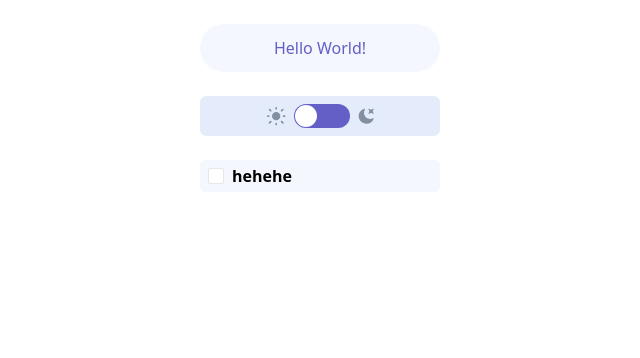
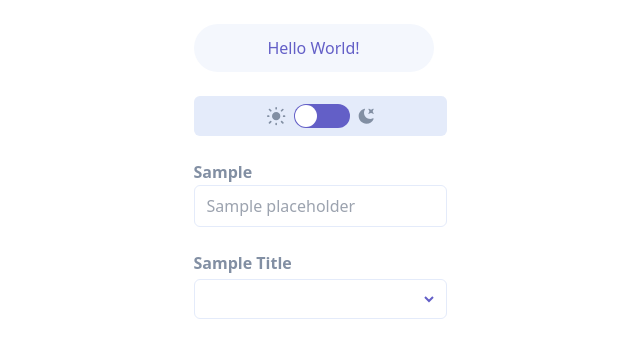
Before and after one commit to hmrbcnto/kanban_app, a Next.js app: page / in a window 1280 px wide. Shown: the top 358 px of the page, without its empty margins (320-960 px from the left). Built offline with nearby package versions, Linux system fonts and the light colour scheme.

Commit message:
feat: added dropdown component

```diff
--- /dev/null
+++ b/src/components/Dropdown/DropdownItems.tsx
@@ -0,0 +1,19 @@
+import React from 'react';
+import { twMerge } from 'tailwind-merge';
+import { DropdownItem } from './Dropdown.types';
+
+const DropdownItem: React.FC<DropdownItem> = ({
+  id,
+  key,
+  value,
+  display
+}) => {
+  const dropdownItemClasses = twMerge(`
+    bg-inherit
+  `);
+  return (
+    <></>
+  );
+};
+
+export default DropdownItem;
--- /dev/null
+++ b/src/components/Dropdown/index.tsx
@@ -0,0 +1,75 @@
+import React, { useState } from 'react';
+import { DropdownProps, DropdownItem } from './Dropdown.types';
+import chevronUp from '../../../assets/icon-chevron-up.svg';
+import chevronDown from '../../../assets/icon-chevron-down.svg';
+import { twMerge } from 'tailwind-merge';
+import Image from 'next/image';
+
+
+const Dropdown: React.FC<DropdownProps> = ({
+  id,
+  key,
+  dropdownItems,
+  onChange,
+  value,
+  title
+}) => {
+  const [isListOpen, setIsListOpen] = useState<boolean>(false);
+
+  const baseClasses = twMerge(`
+    w-full
+    border
+    border-solid
+    border-light_lines
+    rounded-md
+    p-2
+    px-3
+    focus:border-main_purple
+    dark:bg-dark_grey
+    dark:text-white
+    flex
+    justify-between
+    items-center
+    select-none
+    min-h-[2.5rem]
+  `);
+
+  const handleOnClick = (value: string) => {
+    onChange(value);
+    setIsListOpen(false);
+  }
+
+  return (
+    <div className="flex flex-col gap-1 overflow-y">
+      <span className="font-bold dark:text-white text-medium_grey">{title}</span>
+      <div
+        className={baseClasses}
+        onClick={() => setIsListOpen(!isListOpen)}
+        tabIndex={0}
+        id={id}
+        key={key}
+      >
+        <span>{value || ''}</span>
+        { isListOpen ?
+          <Image src={chevronUp} alt="chevron up" /> :
+          <Image src={chevronDown} alt="chevron down" />
+        }
+      </div>
+      <div
+        className={`${baseClasses} ${isListOpen ? 'visible' : 'hidden'} flex flex-col p-0 px-0`}
+      >
+        {dropdownItems.map((item: DropdownItem) => (
+          <div
+            key={item.key}
+            className="self-start hover:bg-hover_purple w-full p-2 px-2 rounded-md dark:text-medium_grey dark:bg-very_dark_grey border-transparent"
+            onClick={() => handleOnClick(item.value)}
+          >
+            {item.display}
+          </div>
+        ))}
+      </div>
+    </div>
+  )
+}
+
+export default Dropdown;
--- a/src/pages/index.tsx
+++ b/src/pages/index.tsx
@@ -1,18 +1,32 @@
 import Button from '@/components/Button'
 import Checkbox from '@/components/Checkbox'
+import Dropdown from '@/components/Dropdown'
+import { DropdownItem } from '@/components/Dropdown/Dropdown.types'
+import Input from '@/components/Input'
 import ThemeSwitch from '@/components/ThemeSwitch'
 import ThemeContextWrapper from '@/context/theme'
 import { Inter } from '@next/font/google'
 import { useState } from 'react'
 
-const inter = Inter({ subsets: ['latin'] })
+const inter = Inter({ subsets: ['latin'] });
+
+const sampleItems: DropdownItem[] = [
+  {
+   id: 1,
+   key: 1,
+   value: 'Hello',
+   display: 'World'
+  },
+  {
+    id: 2,
+    key: 2,
+    value: 'Another',
+    display: 'One'
+  }
+];
 
 export default function Home() {
-  const [isChecked, setIsChecked] = useState<boolean>(false);
-
-  const checking = () => {
-    setIsChecked(!isChecked);
-  }
+  const [value, setValue] = useState<string>('');
   return (
     <ThemeContextWrapper>
       <div className="flex align-center items-center justify-center">
@@ -22,10 +36,19 @@ export default function Home() {
             type="secondary"
           />
           <ThemeSwitch />
-          <Checkbox
-            isChecked={isChecked}
-            onClick={() => checking()}
-            text={'hehehe'}
+          <Input
+            value={value}
+            onChange={setValue}
+            placeholder={'Sample placeholder'}
+            titleText="Sample"
+          />
+          <Dropdown
+            id='2'
+            key={2}
+            dropdownItems={sampleItems}
+            onChange={setValue}
+            value={value}
+            title="Sample Title"
           />
         </div>
       </div>
```
Also changed, not shown: src/components/Dropdown/Dropdown.types.ts (added, +15 -0 lines), 1 other file (tests, documents, lock files or other folders).
